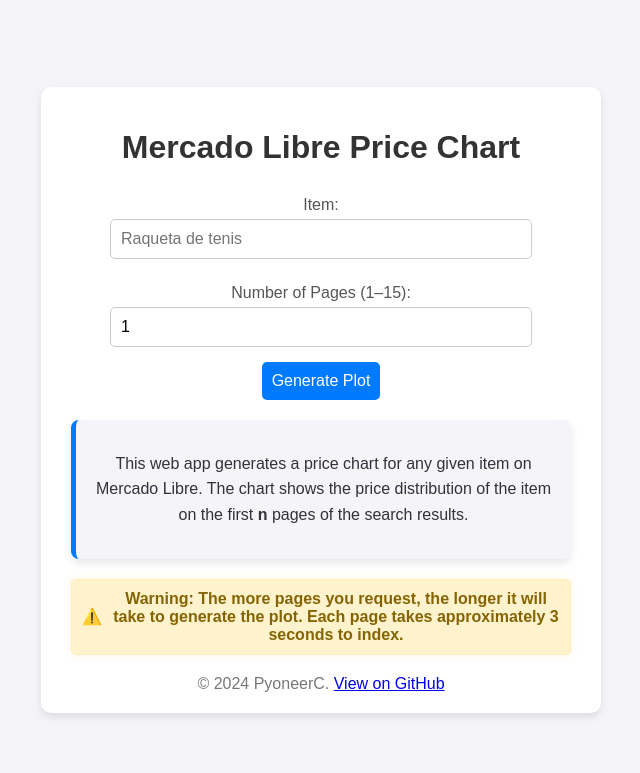
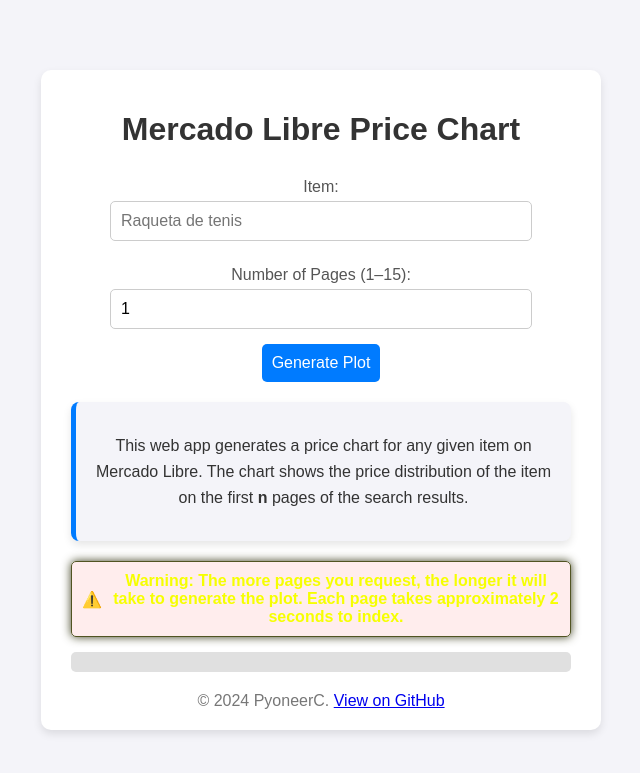
Before and after one commit to pyoneerC/Mercadix, a Flask app: page / in a window 1280 px wide. Shown: the top 773 px of the page, without its empty margins (319-959 px from the left). Run offline with Flask 3, Linux system fonts and the light colour scheme.

Commit message:
progress bar for better visual feedback

```diff
--- a/static/css/idxstyle.css
+++ b/static/css/idxstyle.css
@@ -77,6 +77,7 @@ button:hover {
 	0% {
 		transform: rotate(0deg);
 	}
+
 	100% {
 		transform: rotate(360deg);
 	}
@@ -118,3 +119,65 @@ button:hover {
 	box-shadow: 0 4px 8px rgba(0, 0, 0, 0.1);
 	text-align: center;
 }
+
+body {
+	font-family: Arial, sans-serif;
+	background-color: #f4f4f9;
+	margin: 0;
+	padding: 0;
+	display: flex;
+	justify-content: center;
+	align-items: center;
+	height: 100vh;
+}
+
+.container {
+	background: #fff;
+	padding: 20px 30px;
+	border-radius: 10px;
+	box-shadow: 0 4px 8px rgba(0, 0, 0, 0.1);
+	width: 100%;
+	max-width: 500px;
+	text-align: center;
+}
+
+.explanation {
+	margin: 20px 0;
+	font-size: 16px;
+	color: #333;
+}
+
+.warning-message {
+	color: #f6ff00;
+	background-color: rgba(255, 235, 235, 0.9);
+	border: 1px solid #515422;
+	border-radius: 5px;
+	font-weight: bold;
+	margin-top: 10px;
+	padding: 10px;
+	display: flex;
+	align-items: center;
+	box-shadow: 0 0 10px rgb(61, 63, 30);
+}
+
+.footer {
+	text-align: center;
+	margin-top: 20px;
+	color: #777;
+}
+
+.progress-container {
+	width: 100%;
+	height: 20px;
+	background-color: #e0e0e0;
+	border-radius: 5px;
+	overflow: hidden;
+	margin-top: 15px;
+}
+
+.progress-bar {
+	height: 100%;
+	background-color: #007bff;
+	width: 0;
+	transition: width 0.1s;
+}
--- /dev/null
+++ b/static/js/progressbar.js
@@ -0,0 +1,25 @@
+  document.getElementById('price-form').onsubmit = function(event) {
+    const numberOfPages = parseInt(document.getElementById('number_of_pages').value);
+    const totalSeconds = numberOfPages * 2;
+    const progressBar = document.getElementById('progress-bar');
+
+
+    progressBar.style.width = '0%';
+    progressBar.textContent = totalSeconds + 's';
+
+    let currentProgress = 0;
+    let secondsRemaining = totalSeconds;
+    const increment = 100 / totalSeconds;
+
+    const interval = setInterval(() => {
+      if (currentProgress >= 100) {
+        clearInterval(interval);
+        progressBar.textContent = '0s';
+      } else {
+        currentProgress += increment;
+        progressBar.style.width = currentProgress + '%';
+        secondsRemaining -= 1;
+        progressBar.textContent = secondsRemaining + 's';
+      }
+    }, 1000);
+  }
--- a/templates/index.html
+++ b/templates/index.html
@@ -16,8 +16,8 @@
             <label for="number_of_pages">Number of Pages (1–15):</label>
             <input type="number" id="number_of_pages" name="number_of_pages" required min="1" max="15" value="1">
             <button type="submit" id="submit-button">Generate Plot</button>
-            <div class="spinner" id="spinner"></div>
         </form>
+
         <div class="explanation">
             <p>
                 This web app generates a price chart for any given item on Mercado Libre.
@@ -25,13 +25,20 @@
             </p>
         </div>
         <div class="warning-message">
-            Warning: The more pages you request, the longer it will take to generate the plot. Each page takes approximately 3 seconds to index.
+            Warning: The more pages you request, the longer it will take to generate the plot. Each page takes approximately 2 seconds to index.
         </div>
+
+        <div class="progress-container" id="progress-container">
+            <div class="progress-bar" id="progress-bar"></div>
+        </div>
+
         <div class="footer">
             &copy; 2024 PyoneerC.
             <a href="https://github.com/pyoneerC/mercado-libre-price-chart" target="_blank">View on GitHub</a>
         </div>
     </div>
+
     <script src="{{ url_for('static', filename='js/index.js') }}"></script>
+    <script src="{{ url_for('static', filename='js/progressbar.js') }}"></script>
 </body>
 </html>
--- a/templates/show_plot.html
+++ b/templates/show_plot.html
@@ -26,7 +26,7 @@
             <p><strong>Minimum Price:</strong> {{ min_price | format_number }} ARS</p>
          </div>
          <div class="footer">
-            &copy; 2024 PyoneerC. Published under the MIT License.
+            &copy; 2024 PyoneerC.
             <a href="https://github.com/pyoneerC/mercado-libre-price-chart" target="_blank">View on GitHub</a>
          </div>
       </div>
```
Lines whose indentation alone changed are shown as unchanged.
